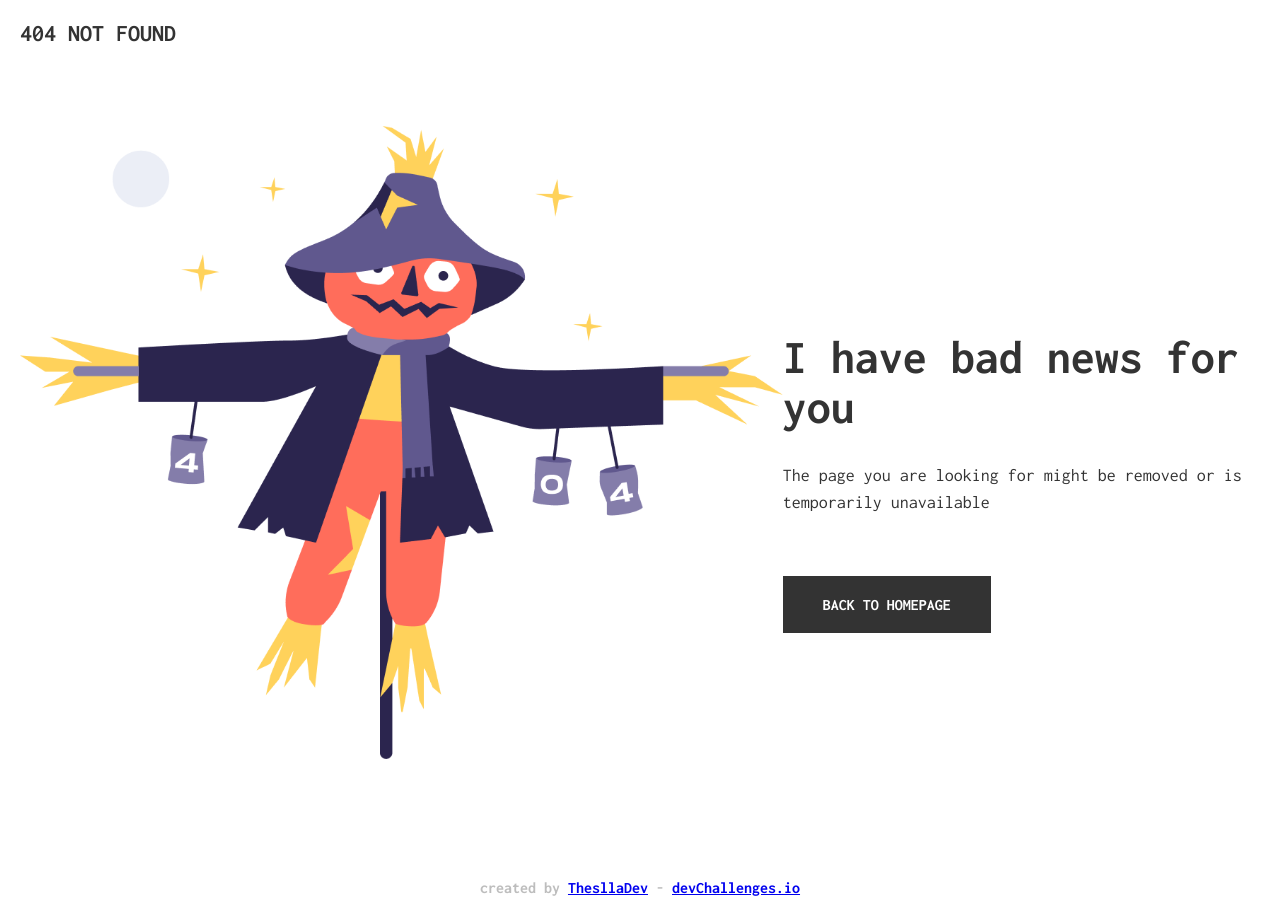
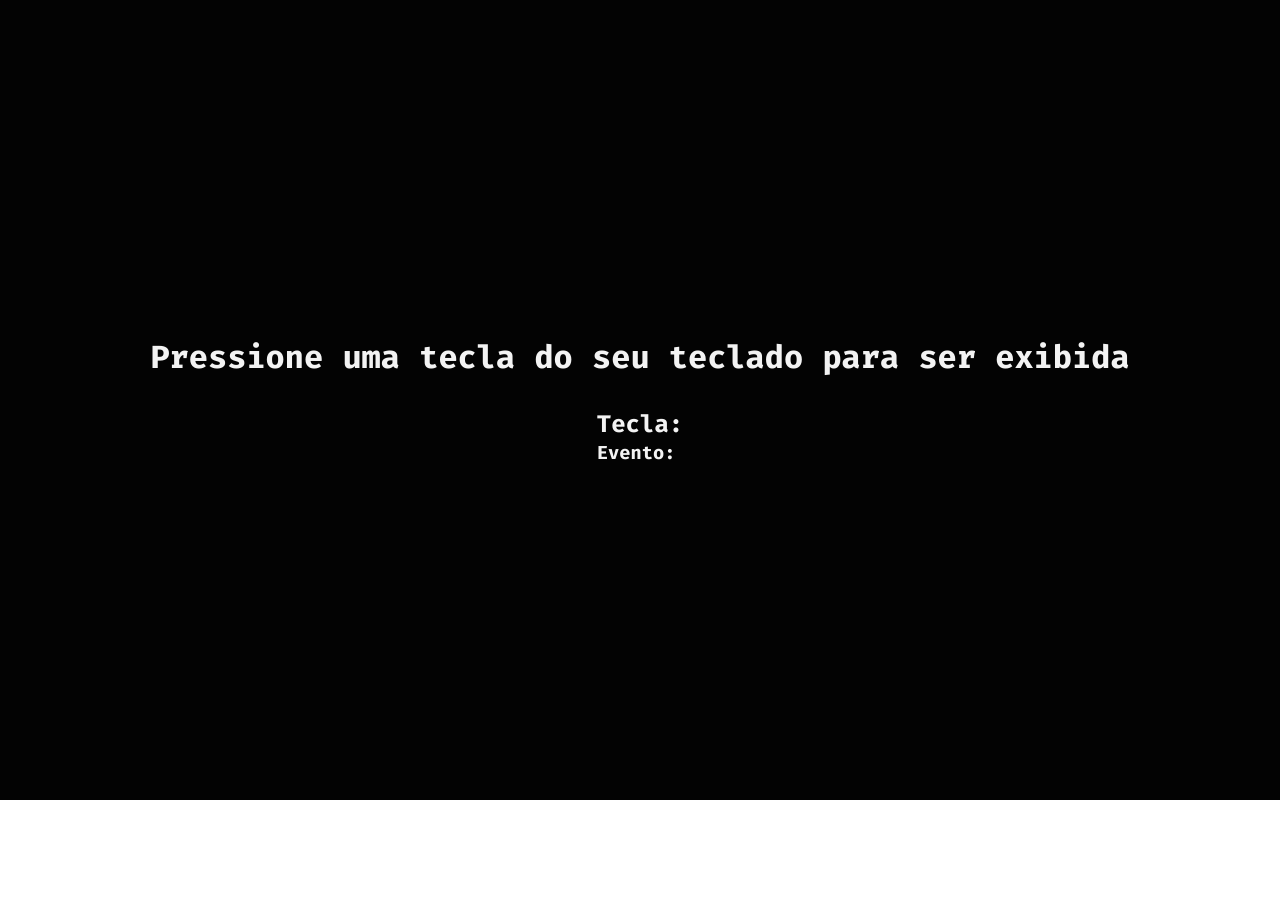
Before and after one commit to ThesllaDev/21diasdecodigo, a Next.js app: page /challenges/challenge-17 in a window 1280 px wide. Before the commit this address had no page. After the commit the page ends 800 px from the top, so only its background shows below. Built offline with nearby package versions, Linux system fonts and the light colour scheme.

Commit message:
💄✨Feat: challenge 17 - website with keyboard events

```diff
--- /dev/null
+++ b/pages/challenges/challenge-17/challenge-17.module.scss
@@ -0,0 +1,12 @@
+@use "../../../styles/mixins" as mix;
+
+@import url("https://fonts.googleapis.com/css2?family=Fira+Code:wght@700&display=swap");
+
+.main {
+  background: #030303;
+  color: #f3f3f3;
+  font-family: "Fira Code", monospace;
+  @include mix.flex-center(column);
+  gap: 30px;
+  min-height: 100vh;
+}
--- /dev/null
+++ b/pages/challenges/challenge-17/index.jsx
@@ -0,0 +1,35 @@
+import { useEffect, useState } from "react";
+
+import styles from "./challenge-17.module.scss";
+
+export default function KeyBoardEvents() {
+  const [keyPressed, setKeyPressed] = useState("");
+  const [keyEvent, setKeyEvent] = useState("");
+
+  useEffect(() => {
+    document.addEventListener("keydown", detectKeyDown, true);
+  }, []);
+
+  const detectKeyDown = (e) => {
+    setKeyPressed(e.key);
+
+    if (e.key === " ") {
+      setKeyPressed("Space");
+    }
+
+    setKeyEvent(e.code);
+
+    console.log(e.key);
+    console.log(e.code);
+  };
+
+  return (
+    <main className={styles.main}>
+      <h1>Pressione uma tecla do seu teclado para ser exibida</h1>
+      <output>
+        <h2>Tecla: {keyPressed}</h2>
+        <h3>Evento: {keyEvent}</h3>
+      </output>
+    </main>
+  );
+}
```
